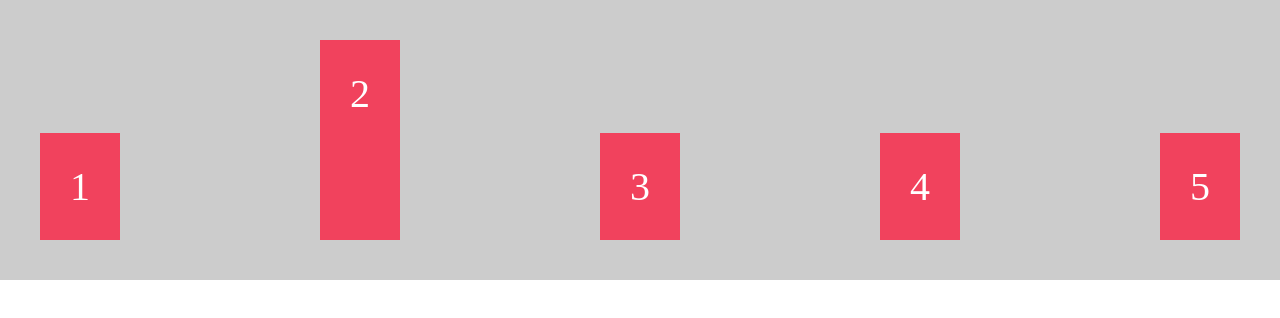
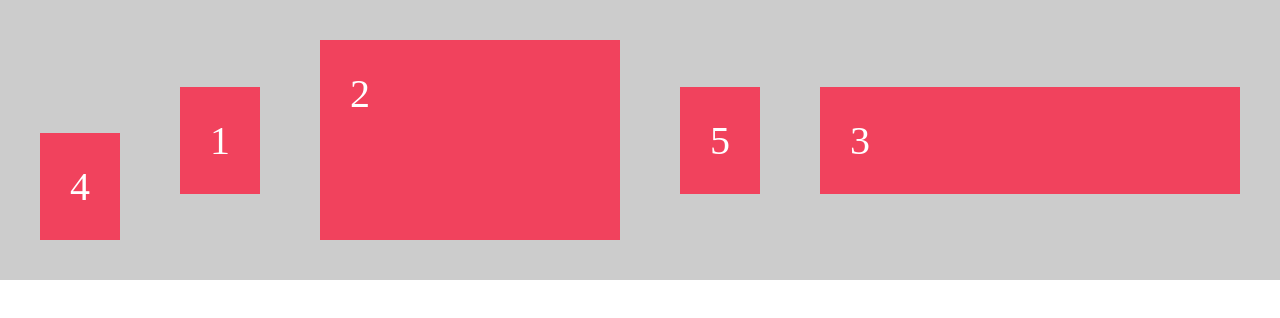
Before and after one commit to Aman07a/Advanced_CSS_and_Sass, a plain HTML site: page flex_container/index.html in a window 1280 px wide. Drawn offline with Linux system fonts and the light colour scheme.

Commit message:
A Basic Intro to Flexbox: Flex Items

```diff
--- a/flex_container/css/main.css
+++ b/flex_container/css/main.css
@@ -12,7 +12,7 @@
   display: flex;
   flex-direction: row;
   justify-content: space-between;
-  align-items: flex-end;
+  align-items: center;
 }
 
 .item {
@@ -25,7 +25,19 @@
 
 .i2 {
   height: 200px;
+  /*
+  flex-basis: 300px;
+  flex-shrink: 0;
+  */
+  flex: 0 0 300px;
+}
+
+.i3 {
+  order: 1;
+  flex: 1;
 }
 
 .i4 {
+  align-self: flex-end;
+  order: -1;
 }
--- a/flex_container/index.html
+++ b/flex_container/index.html
@@ -9,7 +9,7 @@
     <div class="container">
       <div class="item">1</div>
       <div class="item i2">2</div>
-      <div class="item">3</div>
+      <div class="item i3">3</div>
       <div class="item i4">4</div>
       <div class="item">5</div>
     </div>
```
